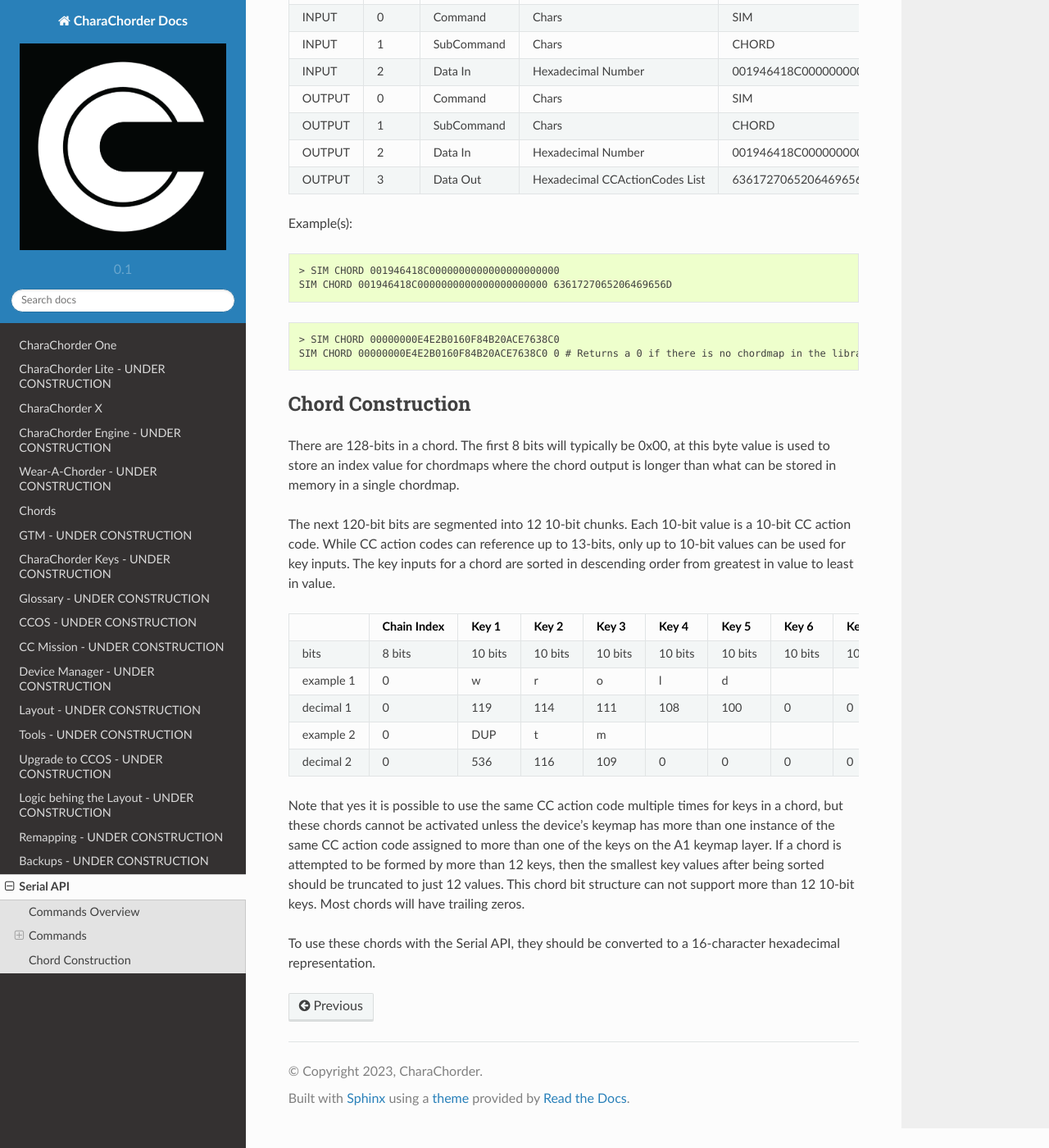
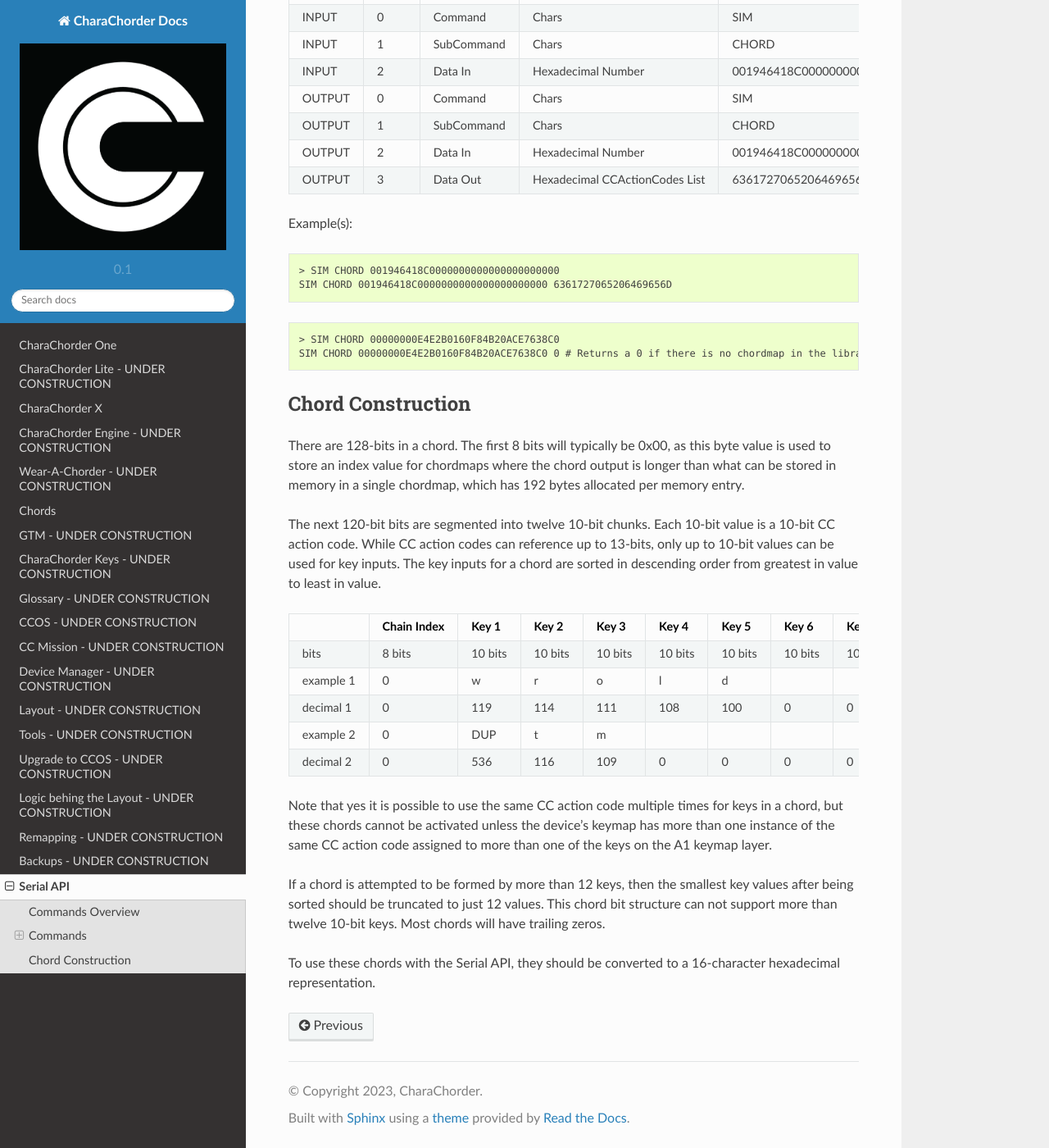
Before and after one commit to CharaChorder/docs, a Sphinx documentation site: the page built from docs/SerialAPI.rst, in a window 1280 px wide and 1400 px high, scrolled down 11927 px. Shown: the whole window at 82% size. Built offline with Sphinx 7.4.7 and the Read the Docs theme 2.0.0, drawn with Linux system fonts in a browser that asks for light colours.

Commit message:
Update SerialAPI.rst
some minor edits to the chord construction section

```diff
--- a/docs/SerialAPI.rst
+++ b/docs/SerialAPI.rst
@@ -501,9 +501,9 @@
 Chord Construction
 -----------------
 
-There are 128-bits in a chord. The first 8 bits will typically be 0x00, at this byte value is used to store an index value for chordmaps where the chord output is longer than what can be stored in memory in a single chordmap.
+There are 128-bits in a chord. The first 8 bits will typically be 0x00, as this byte value is used to store an index value for chordmaps where the chord output is longer than what can be stored in memory in a single chordmap, which has 192 bytes allocated per memory entry.
 
-The next 120-bit bits are segmented into 12 10-bit chunks. Each 10-bit value is a 10-bit CC action code. While CC action codes can reference up to 13-bits, only up to 10-bit values can be used for key inputs. The key inputs for a chord are sorted in descending order from greatest in value to least in value.
+The next 120-bit bits are segmented into twelve 10-bit chunks. Each 10-bit value is a 10-bit CC action code. While CC action codes can reference up to 13-bits, only up to 10-bit values can be used for key inputs. The key inputs for a chord are sorted in descending order from greatest in value to least in value.
 
 .. csv-table::
    :header: "","Chain Index", "Key 1", "Key 2", "Key 3", "Key 4", "Key 5", "Key 6", "Key 7", "Key 8", "Key 9", "Key 10", "Key 11", "Key 12"
@@ -516,7 +516,8 @@
    "decimal 2", "0", "536", "116", "109", "0", "0", "0", "0", "0", "0", "0", "0", "0"
 
 Note that yes it is possible to use the same CC action code multiple times for keys in a chord, but these chords cannot be activated unless the device's keymap has more than one instance of the same CC action code assigned to more than one of the keys on the A1 keymap layer.
-If a chord is attempted to be formed by more than 12 keys, then the smallest key values after being sorted should be truncated to just 12 values. This chord bit structure can not support more than 12 10-bit keys.
+
+If a chord is attempted to be formed by more than 12 keys, then the smallest key values after being sorted should be truncated to just 12 values. This chord bit structure can not support more than twelve 10-bit keys.
 Most chords will have trailing zeros.
 
 To use these chords with the Serial API, they should be converted to a 16-character hexadecimal representation.
```
